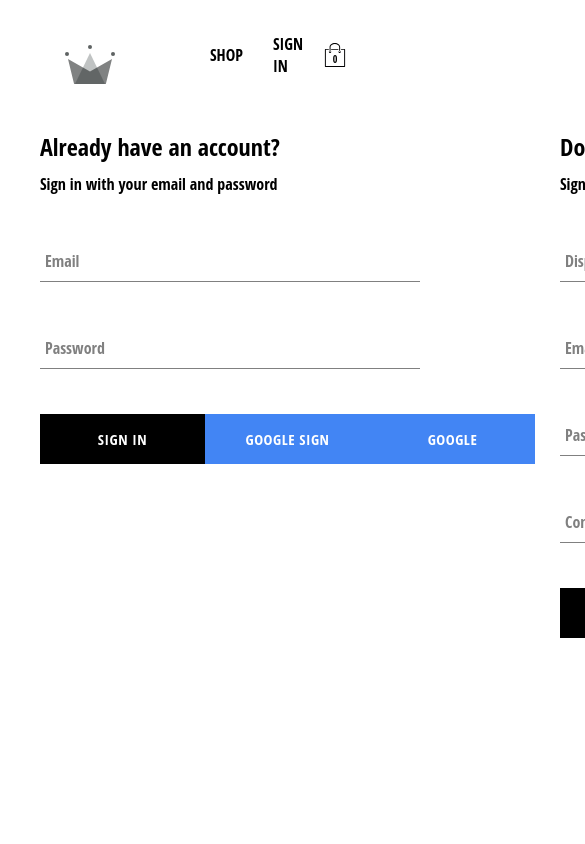
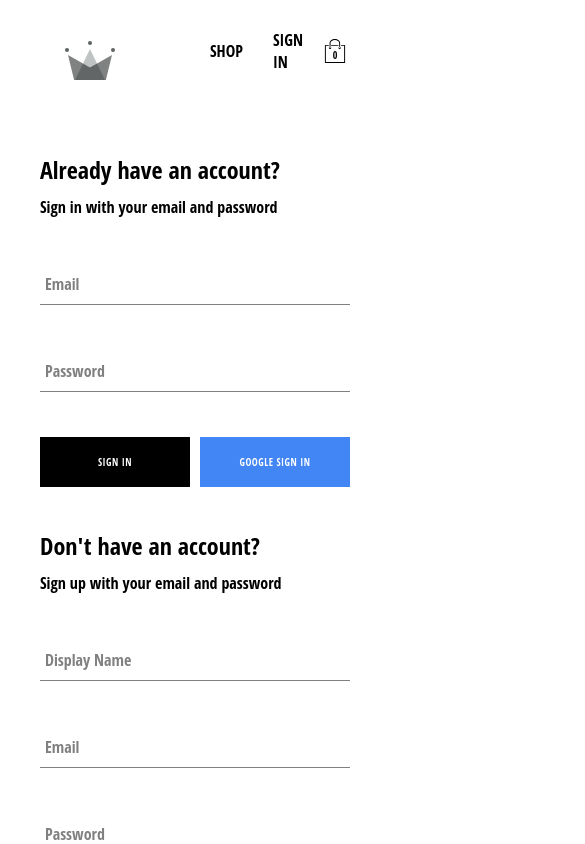
Before and after one commit to CollinDex/colchi-stores, a React (Create React App) app: page /auth in a window 390 px wide. Shown: the top 844 px of the page, 585 px wide, since content can reach past the window. Built offline with nearby package versions, Linux system fonts and the light colour scheme; no server answers; the database is empty.

Commit message:
Fixed Responsiveness for SigIn Page

```diff
--- a/src/components/button/button.styles.scss
+++ b/src/components/button/button.styles.scss
@@ -1,5 +1,5 @@
 .button-container {
-  min-width: 165px;
+  min-width: 150px;
   width: auto;
   height: 50px;
   letter-spacing: 0.5px;
@@ -25,6 +25,7 @@
   &.google-sign-in {
     background-color: #4285f4;
     color: white;
+    overflow: auto;
 
     &:hover {
       background-color: #357ae8;
@@ -43,4 +44,12 @@
       border: none;
     }
   }
+
+  @media (min-width: 400px) and (max-width: 575.98px) {
+  font-size: 12px;
+  }
+
+  @media (max-width: 390px) {
+    font-size: 10px;
+    }
 }
--- a/src/components/sign-in-form/sign-in-form.component.jsx
+++ b/src/components/sign-in-form/sign-in-form.component.jsx
@@ -47,7 +47,7 @@ const SignInForm = () => {
     }, []);
 
 
-    const signInWithRedirect = async () => {
+    /* const signInWithRedirect = async () => {
         try {
             await signInWithGoogleRedirect();
             console.log('User creation succesful');
@@ -58,7 +58,7 @@ const SignInForm = () => {
                   console.log('User creation encountered an error', error);
               }
           }
-    };
+    }; */
 
     const signInWithGoogle = async () => {
 
@@ -135,7 +135,7 @@ const SignInForm = () => {
                 <div className="buttons-container">
                 <Button type='submit'>Sign In</Button>
                 <Button type='button' buttonType='google' onClick={signInWithGoogle}>Google sign in</Button>
-                <Button type='button' buttonType='google' onClick={signInWithRedirect}>Google Redirect sign in</Button>
+                {/* <Button type='button' buttonType='google' onClick={signInWithRedirect}>Google Redirect sign in</Button> */}
                 </div>
             </form>
         </div>
--- a/src/components/sign-in-form/sign-in-form.styles.scss
+++ b/src/components/sign-in-form/sign-in-form.styles.scss
@@ -11,4 +11,8 @@
         display: flex;
         justify-content: space-between;
     }
+
+    @media (max-width: 575.98px) {
+        width: 100%;
+     }
 }
--- a/src/components/sign-up-form/sign-up-form.styles.scss
+++ b/src/components/sign-up-form/sign-up-form.styles.scss
@@ -6,4 +6,14 @@
     h2 {
         margin: 10px 0;
     }
+
+    @media (max-width: 575.98px) {
+        padding-top: 2rem;
+        width: 100%;
+
+     }
+
+    @media (min-width: 576px) and (max-width: 767.98px) {
+        padding-top: 2rem;
+     }
 }
--- a/src/index.scss
+++ b/src/index.scss
@@ -1,6 +1,6 @@
 body {
   margin: 0;
-  padding: 20px 40px;
+  padding: 1em 2.5em;
   font-family: 'Open Sans Condensed', sans-serif;
   -webkit-font-smoothing: antialiased;
   -moz-osx-font-smoothing: grayscale;
--- a/src/routes/authentication/authentication.styles.scss
+++ b/src/routes/authentication/authentication.styles.scss
@@ -1,6 +1,19 @@
 .authntication-container {
     display:flex;
-    width: 900px;
+    max-width: 900px;
     justify-content: space-between;
     margin: 30px auto;
+
+    @media (max-width: 575.98px) {
+        flex-direction: column;
+        align-items: center;
+        width: 100%;
+        margin: 0.5rem auto;
+     }
+
+    @media (min-width: 576px) and (max-width: 767.98px) {
+        flex-direction: column;
+        align-items: center;
+     }
+
 }
```
